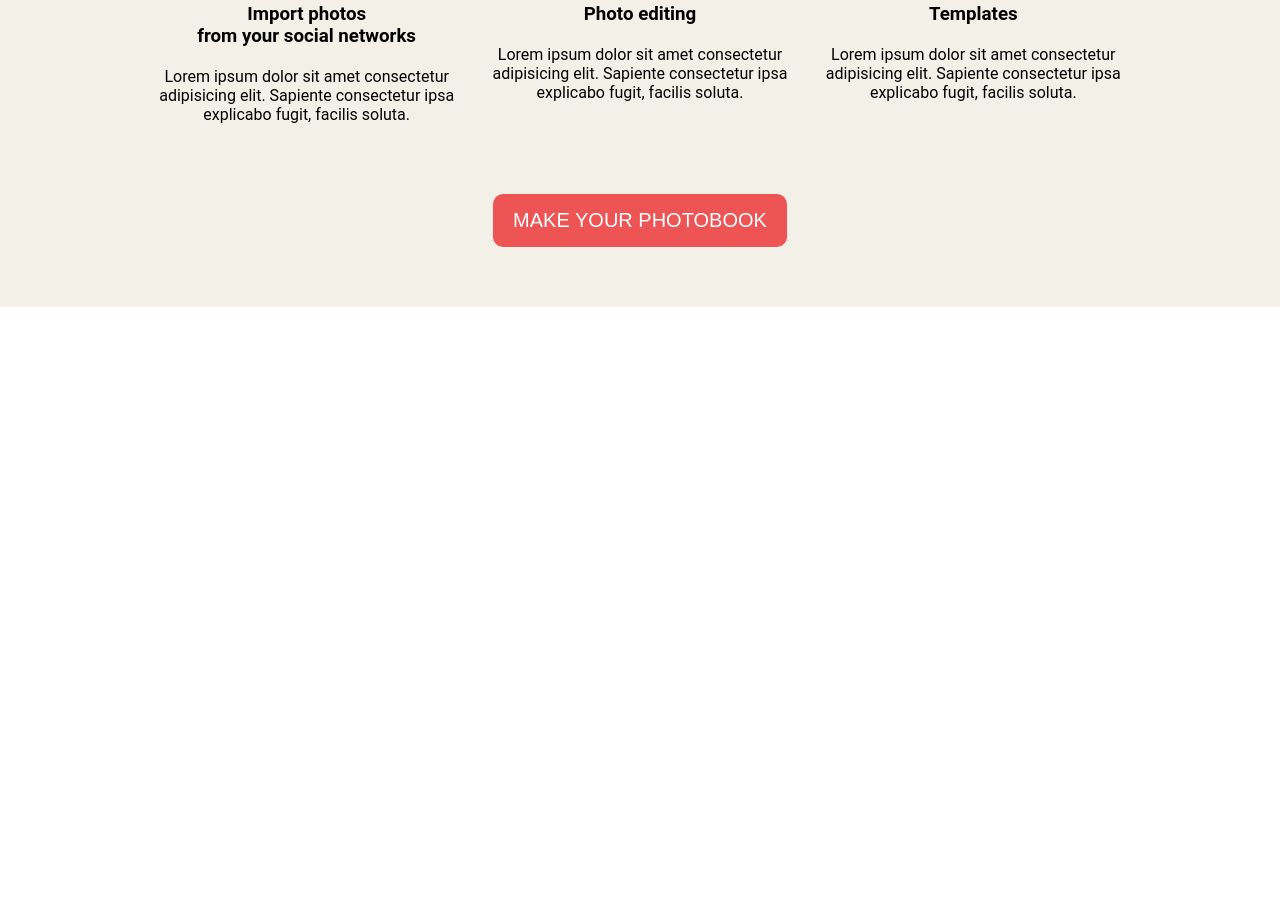
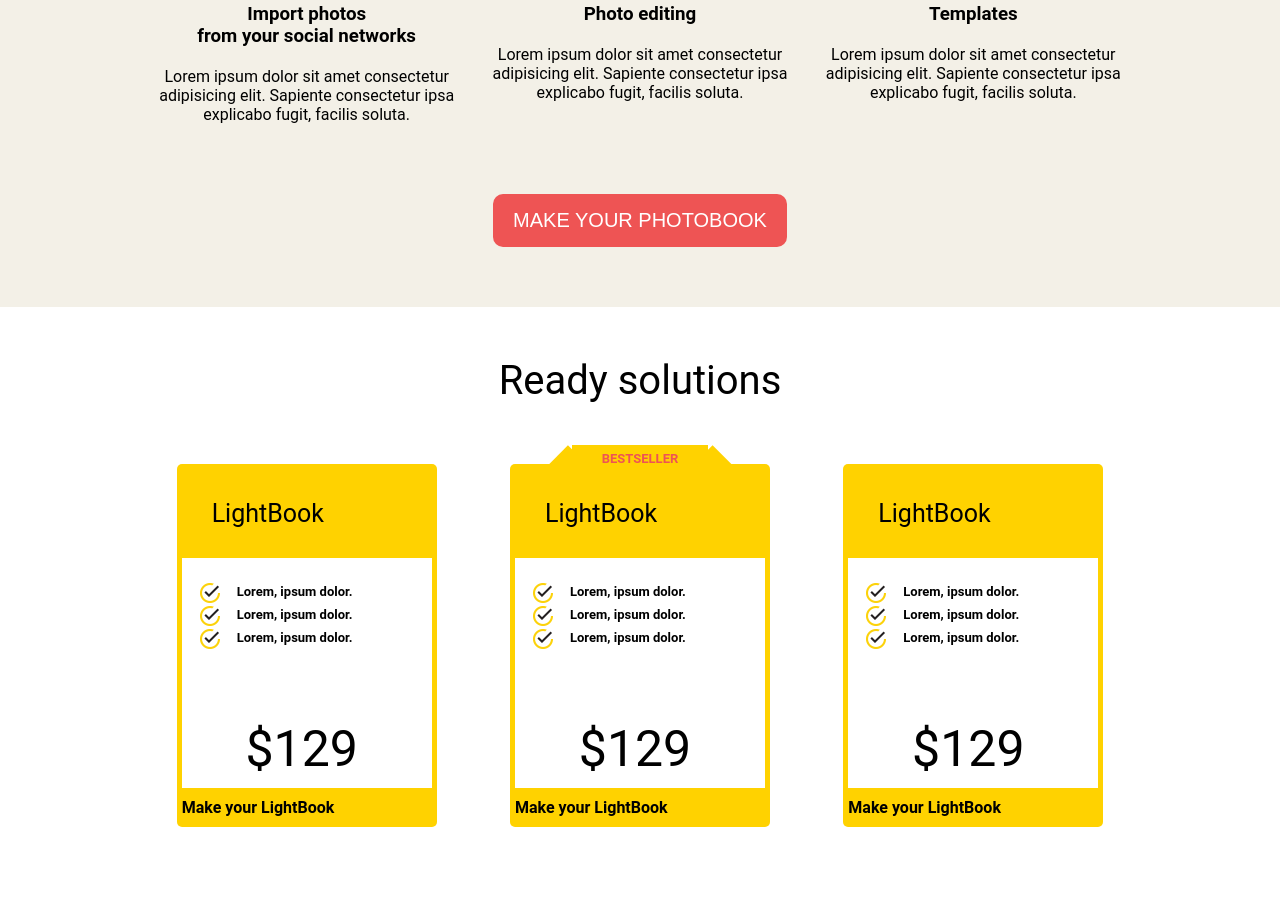
Before and after one commit to oleg-fit/Photobook__Less__Gulp, a website: page public/index.html in a window 1280 px wide. Shown: the part 1398-2295 px from the top of the page. Before the commit the page ends 1705 px from the top, so only its background shows below. Drawn offline with Linux system fonts and the light colour scheme.

Commit message:
Разметка и стилизация блока solutions

```diff
--- a/public/index.html
+++ b/public/index.html
@@ -99,6 +99,123 @@
             <button class="btn btn-red">Make your photobook</button>
         </div>
     </section>
+
+    <section id="solutions">
+        <div class="view-port">
+            <h1>
+                Ready solutions
+            </h1>
+            <div class="row">
+                <div class="tile">
+                    <div class="header">
+                        <h3>
+                            LightBook
+                        </h3>
+                    </div>
+                    <div class="content">
+                        <ul>
+                            <li>
+                                <span>
+                                    Lorem, ipsum dolor.
+                                </span>
+                            </li>
+                            <li>
+                                <span>
+                                    Lorem, ipsum dolor.
+                                </span>
+                            </li>
+                            <li>
+                                <span>
+                                    Lorem, ipsum dolor.
+                                </span>
+                            </li>
+                        </ul>
+                        <div class="cost">
+                            $129
+                        </div>
+                    </div>
+                    <div class="footer">
+                        Make your LightBook
+                    </div>
+                </div>
+                <div class="tile">
+                    <div class="bestseller">
+                        <div class="left">
+
+                        </div>
+                        <div class="text">
+                            bestseller
+                        </div>
+                        <div class="right">
+
+                        </div>
+                    </div>
+                    <div class="header">
+                        <h3>
+                            LightBook
+                        </h3>
+                    </div>
+                    <div class="content">
+                        <ul>
+                            <li>
+                                <span>
+                                    Lorem, ipsum dolor.
+                                </span>
+                            </li>
+                            <li>
+                                <span>
+                                    Lorem, ipsum dolor.
+                                </span>
+                            </li>
+                            <li>
+                                <span>
+                                    Lorem, ipsum dolor.
+                                </span>
+                            </li>
+                        </ul>
+                        <div class="cost">
+                            $129
+                        </div>
+                    </div>
+                    <div class="footer">
+                        Make your LightBook
+                    </div>
+                </div>
+                <div class="tile">
+                    <div class="header">
+                        <h3>
+                            LightBook
+                        </h3>
+                    </div>
+                    <div class="content">
+                        <ul>
+                            <li>
+                                <span>
+                                    Lorem, ipsum dolor.
+                                </span>
+                            </li>
+                            <li>
+                                <span>
+                                    Lorem, ipsum dolor.
+                                </span>
+                            </li>
+                            <li>
+                                <span>
+                                    Lorem, ipsum dolor.
+                                </span>
+                            </li>
+                        </ul>
+                        <div class="cost">
+                            $129
+                        </div>
+                    </div>
+                    <div class="footer">
+                        Make your LightBook
+                    </div>
+                </div>
+            </div>
+        </div>
+    </section>
 </div>
 
 
--- /dev/null
+++ b/src/less/solutions.less
@@ -0,0 +1,110 @@
+@import "partials/params";
+@import "partials/mixins";
+
+#solutions {
+    padding: 50px 40px 70px;
+
+    & h1 {
+        margin-bottom: 60px;
+        font-size: 40px;
+        font-weight: normal;
+        text-align: center;
+    }
+
+    & .row {
+        display: flex;
+        justify-content: space-around;
+
+        & .tile {
+            padding: 5px;
+            width: 25%;
+            position: relative;
+            border-radius: 5px;
+            background-color: @primary-color;
+
+            & .bestseller {
+                display: flex;
+                justify-content: center;
+                position: relative;
+
+                & > div {
+                    position: absolute;
+                    background-color: @primary-color;
+                }
+
+                & .left {
+                    width: 30px;
+                    height: 27px;
+                    left: 39px;
+                    top: -17px;
+                    transform: rotate(45deg);
+                }
+
+                & .text {
+                    padding: 6px 30px 0;
+                    font-size: 13px;
+                    font-weight: bold;
+                    color: @red-color;
+                    text-transform: uppercase;
+                    top: -24px;
+                }
+
+                & .right {
+                    height: 26px;
+                    width: 30px;
+                    transform: rotate(45deg);
+                    right: 36px;
+                    top: -17px;
+                }
+            }
+
+            & .header {
+                padding: 30px;
+
+                & h3 {
+                    font-size: 25px;
+                    font-weight: normal;
+                }
+            }
+
+            & .content {
+                margin-bottom: 10px;
+                padding: 15px;
+                min-height: 200px;
+                position: relative;
+                background-color: #fff;
+
+                & ul {
+                    .clean;
+                    padding: 10px 0 0 30px;
+                    list-style-image: url('img/checkbox.png');
+                    & li {
+                        padding-left: 10px;
+                        font-size: 13px;
+                        font-weight: bold;
+                        & span {
+                            position: relative;
+                            top: -7px;
+                        }
+                    }
+                }
+
+                & .cost {
+                    display: flex;
+                    justify-content: center;
+                    width: 100%;
+                    font-size: 50px;
+                    position: absolute;
+                    bottom: 10px;
+                    right: 5px;
+                }
+            }
+
+            & .footer {
+                margin-bottom: 5px;
+                font-weight: bold;
+                text-decoration: none;
+            }
+        }
+    }
+}
```
Also changed, not shown: public/bundle.min.css.
